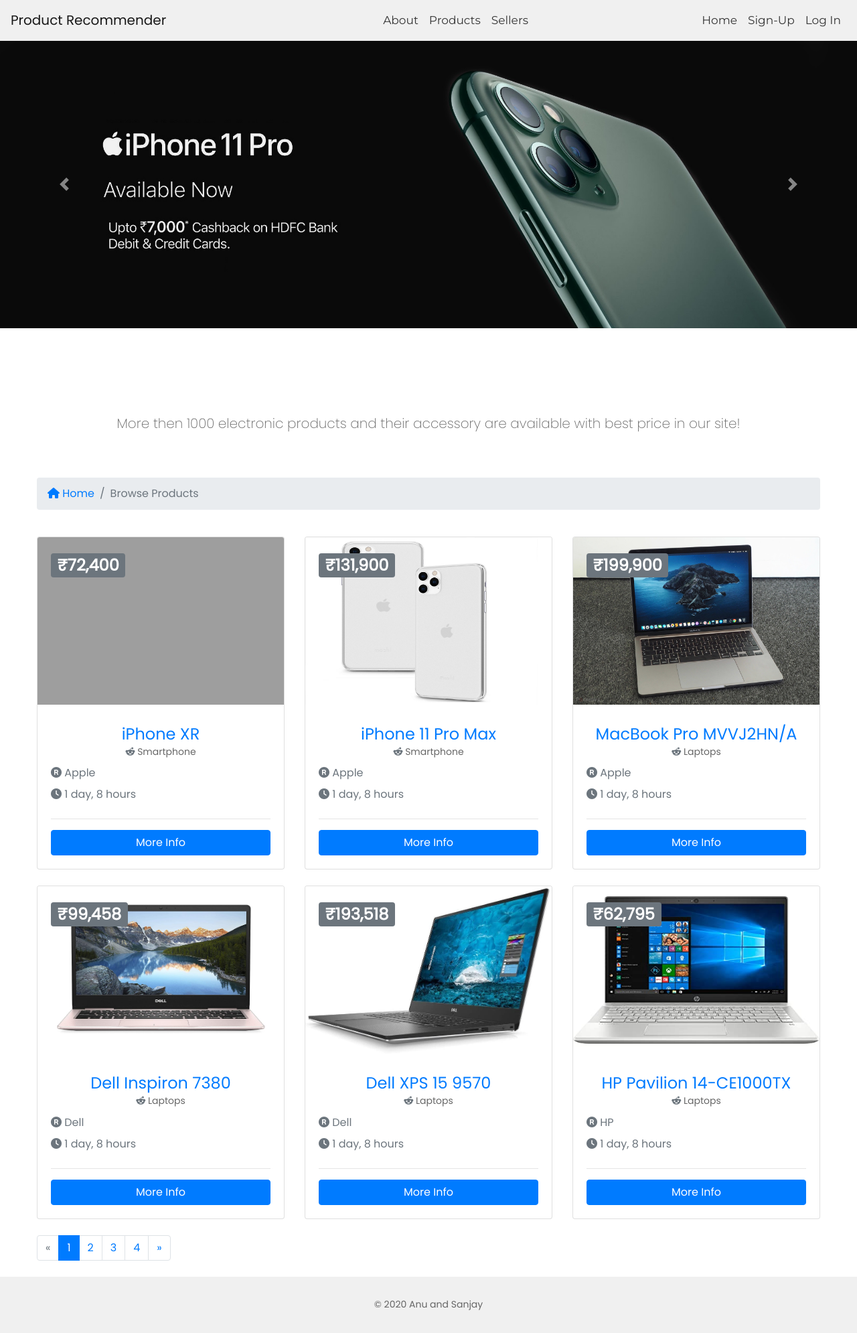
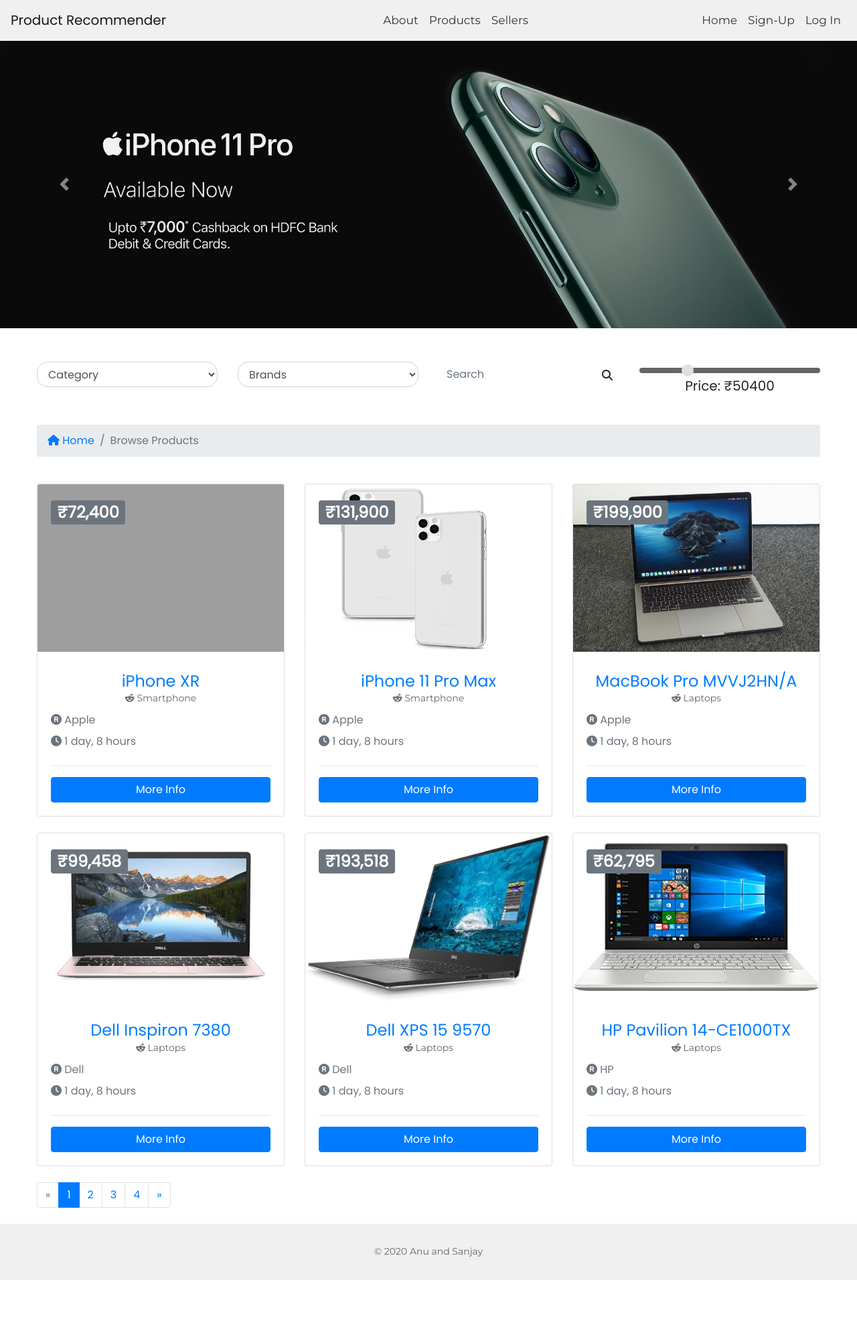
Before and after one commit to SanjayRajR/product-recommender, a Django app: page /products/ in a window 1280 px wide. Shown: the whole page at 67% size. After the commit the page ends 1911 px from the top, so only its background shows below. Run offline with Django 3.2, Linux system fonts and the light colour scheme; data comes from the database, SQL or seed files in the repository; both versions use the stored data as it was after the commit; some libraries are stand-ins or nearby versions; grey boxes are pictures that could not be loaded.

Commit message:
Products search criterias

```diff
--- a/main/products/choices.py
+++ b/main/products/choices.py
@@ -1,6 +1,8 @@
 type_choices = {
-    'Mobile': 'Mobile and Mobile Accessories',
-    'Laptop': 'Laptop and Laptop Accessories',
+    'Mobile': 'Mobiles',
+    'Laptop': 'Laptops',
+    'Earphones': 'Earphones',
+    'Accessories': 'Accesories'
 }
 
 price_choices = {
--- a/main/products/views.py
+++ b/main/products/views.py
@@ -26,7 +26,9 @@
     page = request.GET.get('page')
     paged_listings = paginator.get_page(page)
     context = {
-        'products': paged_listings
+        'products': paged_listings,
+        'type_choices': type_choices,
+        'brand_choices': brand_choices
     }
     # print(listings)
     return render(request, 'products/view_products.html',context)
--- a/main/static/css/accounts.css
+++ b/main/static/css/accounts.css
@@ -39,7 +39,7 @@
 }
 
 p {
-    font-family: 'Poppins', sans-serif;
+    font-family: 'montserrat', sans-serif;
     font-size: 14px;
     line-height: 1.7;
     color: #666666;
--- a/main/static/css/home.css
+++ b/main/static/css/home.css
@@ -71,3 +71,76 @@
     text-align: center;
     padding: 30px;
 }
+
+/* Product Filter Section */
+
+#products .container{
+    margin: 40px auto;
+}
+
+.inner-addon {
+    position: relative;
+}
+
+.inner-addon .glyphicon {
+    position: absolute;
+    padding: 10px;
+    pointer-events: none;
+}
+
+.right-addon .glyphicon {
+    right: 0px;
+    top: 2px;
+}
+
+.right-addon input {
+    padding-right: 30px;
+}
+
+.form-control:focus {
+    border-color: #ffffff;
+    box-shadow: 0 0 0 0.2rem rgba(117, 114, 114, 0.301);
+}
+
+.form-control{
+    border-radius: 1rem;
+}
+
+/* Slider */
+.slidecontainer {
+    width: 100%;
+  }
+
+  .slider {
+    -webkit-appearance: none;
+    width: 100%;
+    height: 8px;
+    border-radius: 5px;
+    background: #252525;
+    outline: none;
+    opacity: 0.7;
+    -webkit-transition: .2s;
+    transition: opacity .2s;
+  }
+
+  .slider:hover {
+    opacity: 1;
+  }
+
+  .slider::-webkit-slider-thumb {
+    -webkit-appearance: none;
+    appearance: none;
+    width: 18px;
+    height: 18px;
+    border-radius: 50%;
+    background: #d3d3d3;
+    cursor: pointer;
+  }
+
+  .slider::-moz-range-thumb {
+    width: 18px;
+    height: 18px;
+    border-radius: 50%;
+    background: #4CAF50;
+    cursor: pointer;
+  }
--- a/main/templates/products/view_products.html
+++ b/main/templates/products/view_products.html
@@ -4,7 +4,7 @@
 {% load static %}
 {% block content %}
 <!-- Deals Carousel -->
-<section id="carousel">
+<section id="dealsCarousel">
 	<div id="carouselExampleControls" class="carousel slide" data-ride="carousel">
 		<div class="carousel-inner">
 		  <div class="carousel-item active">
@@ -23,18 +23,47 @@
 		  <span class="sr-only">Next</span>
 		</a>
     </div>
-
-</section>
-  <section id="showcase-inner" class="py-5 text-white">
+  <section id="products">
     <div class="container">
       <div class="row text-center">
-        <div class="col-md-12">
-          <h1 class="display-4">Browse Best Products Here</h1>
-          <p class="lead">More then 1000 electronic products and their accessory are available with best price in our site!</p>
+        <div class="col-md-3">
+          <div class="form-group">
+            <select class="form-control" id="sel1">
+              <option selected="true" disabled="disabled">Category</option>
+              {% for key, value in type_choices.items %}
+              <option class="decorated">{{ value }}</option>
+              {% endfor %}
+            </select>
+          </div>
+        </div>
+        <div class="col-md-3">
+            <div class="form-group">
+              <select class="form-control" id="sel1">
+                <option selected="true" disabled="disabled">Brands</option>
+                {% for key, value in brand_choices.items %}
+                <option class="decorated" >{{ value }}</option>
+                {% endfor %}
+              </select>
+            </div>
+        </div>
+        <div class="col-md-3">
+          <div class="form-group filter">
+            <div class="inner-addon right-addon">
+              <i class="fas fa-search glyphicon"></i>
+              <input type="text" class="form-control" placeholder="Search">
+            </div>
+          </div>
+        </div>
+        <div class="col-md-3">
+          <div class="slidecontainer">
+          <input type="range" min="400" max="200000" value="50000" class="slider" id="myRange" step="1000">
+          <h5>Price: ₹<span id="demo"></span></h5>
+        </div>
         </div>
       </div>
     </div>
   </section>
+
 
   <!-- Breadcrumb -->
   <section id="bc" class="mt-3">
@@ -136,5 +165,14 @@
 
     </div>
   </section>
+  <script>
+    var slider = document.getElementById("myRange");
+    var output = document.getElementById("demo");
+    output.innerHTML = slider.value;
+
+    slider.oninput = function() {
+      output.innerHTML = this.value;
+    }
+    </script>
 
 {% endblock %}
```
Also changed, not shown: main/templates/base.html (+11 -0 lines), main/db.sqlite3, main/static/img/samsung.png.
